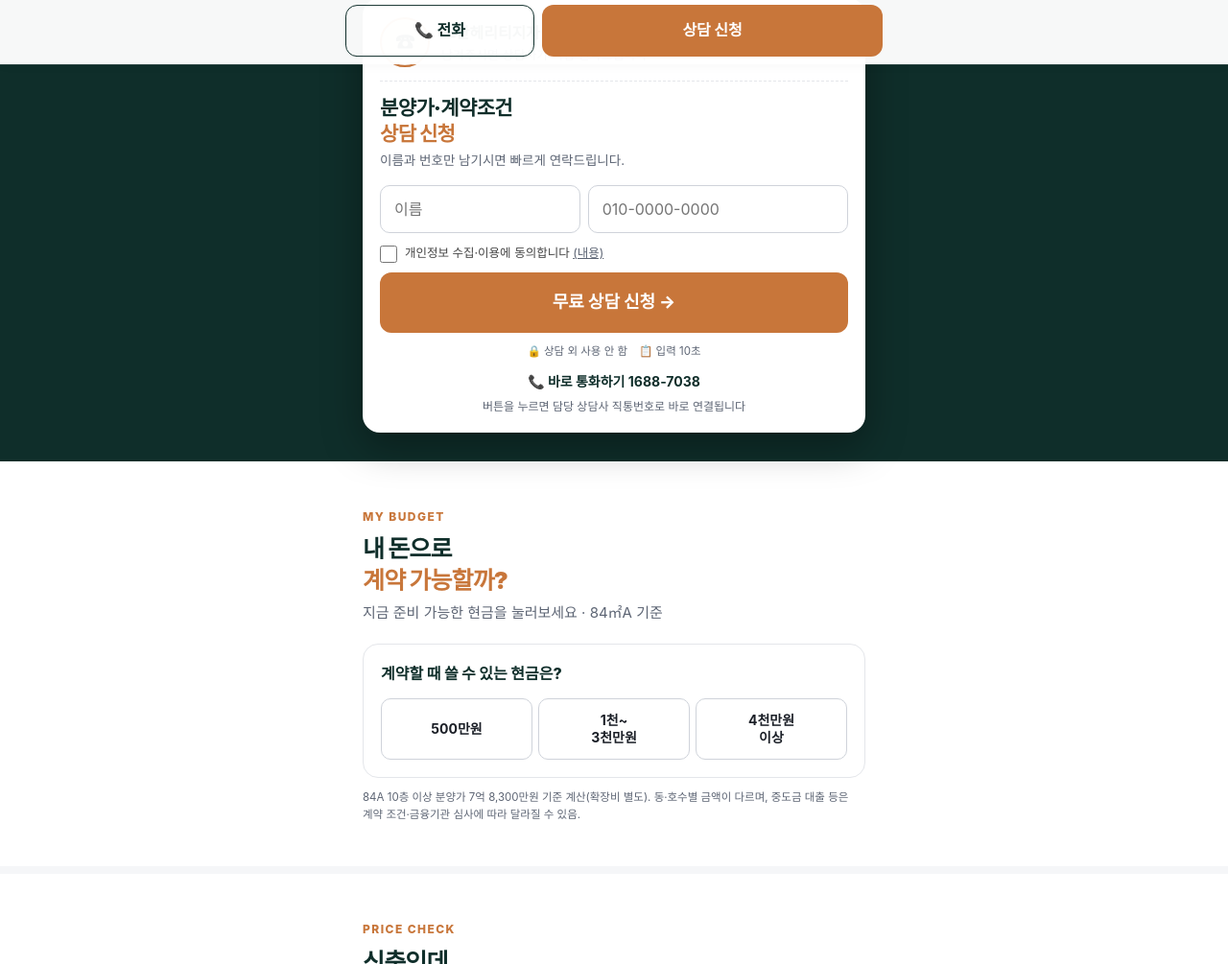
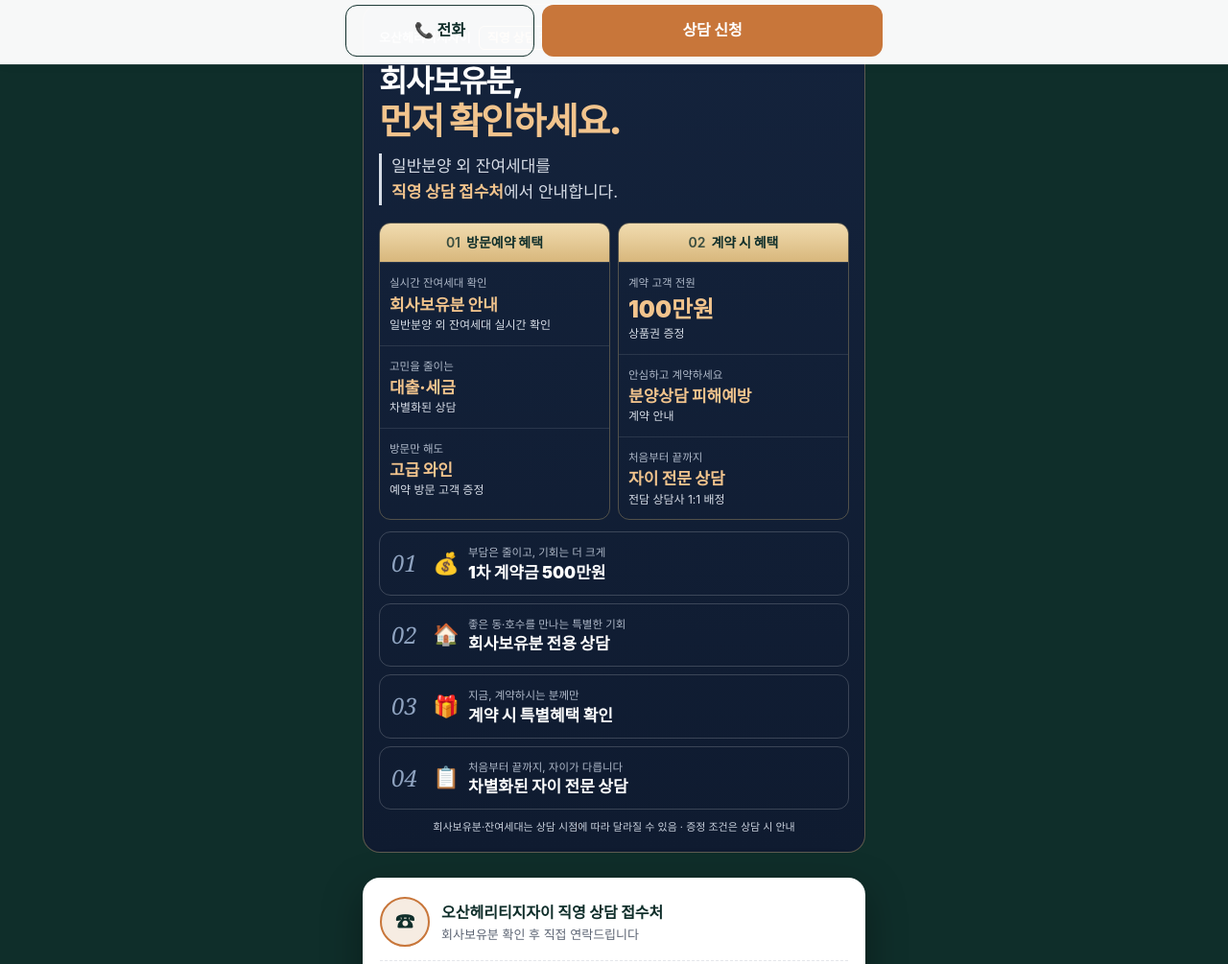
Before and after one commit to jarirealtor-pixel/osan-xi-1688, a plain HTML site: page index.html in a window 1280 px wide. Shown: the part 811-1816 px from the top of the page at 96% size. Drawn offline with Linux system fonts and the light colour scheme; a web font is replaced by a local one.

Commit message:
Add files via upload

```diff
--- a/index.html
+++ b/index.html
@@ -207,17 +207,45 @@ footer summary{cursor:pointer;color:#c4ccd8}
 .fix a{display:flex;align-items:center;justify-content:center;height:54px;border-radius:12px;font-weight:800;font-size:16px;text-decoration:none}
 .fix .call{border:1.5px solid var(--dark);color:var(--dark)}
 .fix .go{background:var(--accent);color:#fff}
+
+/* expert panel */
+.nm2{display:inline-block;font-size:12px;font-weight:800;color:var(--accent2);border:1.5px solid var(--accent2);border-radius:6px;padding:1px 8px;margin-left:6px;vertical-align:1px}
+.xp{background:var(--dark);color:#fff;padding:6px 0 26px;border:0}
+.xp .card{border:1px solid rgba(233,199,124,.35);border-radius:18px;padding:22px 16px 16px;background:linear-gradient(180deg,#14233c,#0f1b30)}
+.xp .hd{display:flex;align-items:center;gap:8px;font-size:13px;font-weight:800;color:#d6dce6}
+.xp .hd span{color:var(--accent2);border:1.5px solid var(--accent2);border-radius:6px;padding:1px 8px}
+.xp h2{color:#fff;font-size:32px;line-height:1.2;margin-top:14px;letter-spacing:-.05em}
+.xp h2 em{color:var(--accent2);display:block;font-size:38px}
+.xp .std{margin-top:10px;padding-left:10px;border-left:3px solid #d6dce6;font-size:17px;color:#d6dce6}
+.xp .std em{font-style:normal;color:var(--accent2);font-weight:800}
+.xcols{display:grid;grid-template-columns:1fr 1fr;gap:8px;margin-top:18px}
+.xcol{border:1px solid rgba(233,199,124,.3);border-radius:12px;overflow:hidden}
+.xcol .t{background:linear-gradient(180deg,#f1dcb0,#d8b77c);color:var(--dark);font-weight:900;font-size:14px;padding:9px 8px;text-align:center}
+.xcol .t i{font-style:normal;font-weight:600;margin-right:6px;opacity:.8}
+.xcol .it{padding:12px 10px;border-top:1px solid rgba(255,255,255,.1)}
+.xcol .it:first-of-type{border-top:0}
+.xcol small{display:block;font-size:11.5px;color:#aeb8c8}
+.xcol b{display:block;font-size:17px;font-weight:900;color:var(--accent2);line-height:1.3;margin:2px 0}
+.xcol b.big{font-size:24px}
+.xcol span{display:block;font-size:12px;color:#d6dce6;line-height:1.4}
+.xrows{display:flex;flex-direction:column;gap:8px;margin-top:12px}
+.xrow{display:grid;grid-template-columns:34px 30px 1fr;align-items:center;gap:8px;border:1px solid rgba(255,255,255,.18);border-radius:12px;padding:12px 12px}
+.xrow .n{font-family:Georgia,serif;font-style:italic;font-size:24px;color:#8fa3c0}
+.xrow .ic{font-size:22px;text-align:center}
+.xrow small{display:block;font-size:11.5px;color:#aeb8c8}
+.xrow b{display:block;font-size:17px;font-weight:900;color:#fff;line-height:1.3}
+.xp .gnote{margin-top:10px}
 @media (min-width:900px){.hero{padding-top:220px}}
 </style>
 </head>
 <body>
 
-<div class="strip"><div class="wrap"><span class="live"><i></i>분양 상담 진행 중</span><span>GS건설 자이 · 오산 양산동</span></div></div>
+<div class="strip"><div class="wrap"><span class="live"><i></i>직영 상담 접수처 운영 중</span><span>GS건설 자이 · 오산 양산동</span></div></div>
 
 <div class="hero">
   <span class="cg">※ CG로 실제와 다를 수 있음</span>
   <div class="wrap">
-    <span class="nm">오산헤리티지자이 · 1,783세대</span>
+    <span class="nm">오산헤리티지자이 · 1,783세대</span><span class="nm2">직영 상담 접수처</span>
     <h1><em>500만원</em>으로<br>GS건설 자이 새 아파트<br>1차 계약</h1>
     <p class="lead">청약통장 없이 누구나 · 1,783세대 대단지</p>
     <div class="tl">
@@ -239,12 +267,44 @@ footer summary{cursor:pointer;color:#c4ccd8}
   </div>
 </div>
 
+
+<div class="xp" id="expert">
+  <div class="wrap">
+    <div class="card">
+      <div class="hd">오산헤리티지자이 <span>직영 상담 접수처</span></div>
+      <h2>회사보유분,<em>먼저 확인하세요.</em></h2>
+      <p class="std">일반분양 외 잔여세대를<br><em>직영 상담 접수처</em>에서 안내합니다.</p>
+      <div class="xcols">
+        <div class="xcol">
+          <div class="t"><i>01</i>방문예약 혜택</div>
+          <div class="it"><small>실시간 잔여세대 확인</small><b>회사보유분 안내</b><span>일반분양 외 잔여세대 실시간 확인</span></div>
+          <div class="it"><small>고민을 줄이는</small><b>대출·세금</b><span>차별화된 상담</span></div>
+          <div class="it"><small>방문만 해도</small><b>고급 와인</b><span>예약 방문 고객 증정</span></div>
+        </div>
+        <div class="xcol">
+          <div class="t"><i>02</i>계약 시 혜택</div>
+          <div class="it"><small>계약 고객 전원</small><b class="big">100만원</b><span>상품권 증정</span></div>
+          <div class="it"><small>안심하고 계약하세요</small><b>분양상담 피해예방</b><span>계약 안내</span></div>
+          <div class="it"><small>처음부터 끝까지</small><b>자이 전문 상담</b><span>전담 상담사 1:1 배정</span></div>
+        </div>
+      </div>
+      <div class="xrows">
+        <div class="xrow"><span class="n">01</span><span class="ic">💰</span><div><small>부담은 줄이고, 기회는 더 크게</small><b>1차 계약금 500만원</b></div></div>
+        <div class="xrow"><span class="n">02</span><span class="ic">🏠</span><div><small>좋은 동·호수를 만나는 특별한 기회</small><b>회사보유분 전용 상담</b></div></div>
+        <div class="xrow"><span class="n">03</span><span class="ic">🎁</span><div><small>지금, 계약하시는 분께만</small><b>계약 시 특별혜택 확인</b></div></div>
+        <div class="xrow"><span class="n">04</span><span class="ic">📋</span><div><small>처음부터 끝까지, 자이가 다릅니다</small><b>차별화된 자이 전문 상담</b></div></div>
+      </div>
+      <p class="gnote">회사보유분·잔여세대는 상담 시점에 따라 달라질 수 있음 · 증정 조건은 상담 시 안내</p>
+    </div>
+  </div>
+</div>
+
 <div class="qwrap" id="top-form">
   <div class="wrap">
     <div class="quick">
-      <div class="agent"><div class="av">☎</div><div><b>오산헤리티지자이 현장 상담</b><span>남겨주시면 상담사가 직접 연락드립니다</span></div></div>
+      <div class="agent"><div class="av">☎</div><div><b>오산헤리티지자이 직영 상담 접수처</b><span>회사보유분 확인 후 직접 연락드립니다</span></div></div>
       <form class="lead" novalidate>
-        <h3>분양가·계약조건<br><em>상담 신청</em></h3>
+        <h3>회사보유분·분양가<br><em>전용 상담 신청</em></h3>
         <p class="qs">이름과 번호만 남기시면 빠르게 연락드립니다.</p>
         <p class="pick"></p>
         <div class="qrow">
@@ -374,15 +434,15 @@ footer summary{cursor:pointer;color:#c4ccd8}
   <div class="wrap">
     <span class="ey" style="color:var(--accent2)">LAST STEP</span>
     <h2>내 조건에 맞는 평형·금액,<br><em>상담으로 정확하게</em></h2>
-    <p class="sub">동·호수와 층에 따라 금액이 달라, 남겨주시면 현장 상담사가 직접 연락드립니다.</p>
+    <p class="sub">동·호수와 층에 따라 금액이 달라, 남겨주시면 회사보유분까지 확인해 직접 연락드립니다.</p>
     <div class="gifts" style="margin-top:16px">
       <div class="gift g1"><span class="gi">🍷</span><b>예약 방문 시<br>고급 와인 증정</b></div>
       <div class="gift g2"><span class="gi">🎁</span><b>계약 시<br>상품권 100만원</b></div>
     </div>
     <div class="quick">
-      <div class="agent"><div class="av">☎</div><div><b>오산헤리티지자이 현장 상담</b><span>남겨주시면 상담사가 직접 연락드립니다</span></div></div>
+      <div class="agent"><div class="av">☎</div><div><b>오산헤리티지자이 직영 상담 접수처</b><span>회사보유분 확인 후 직접 연락드립니다</span></div></div>
       <form class="lead" novalidate>
-        <h3>분양 <em>상담 신청</em></h3>
+        <h3>회사보유분 <em>전용 상담 신청</em></h3>
         <p class="qs">이름과 번호만 남기시면 빠르게 연락드립니다.</p>
         <p class="pick"></p>
         <div class="qrow">
```
